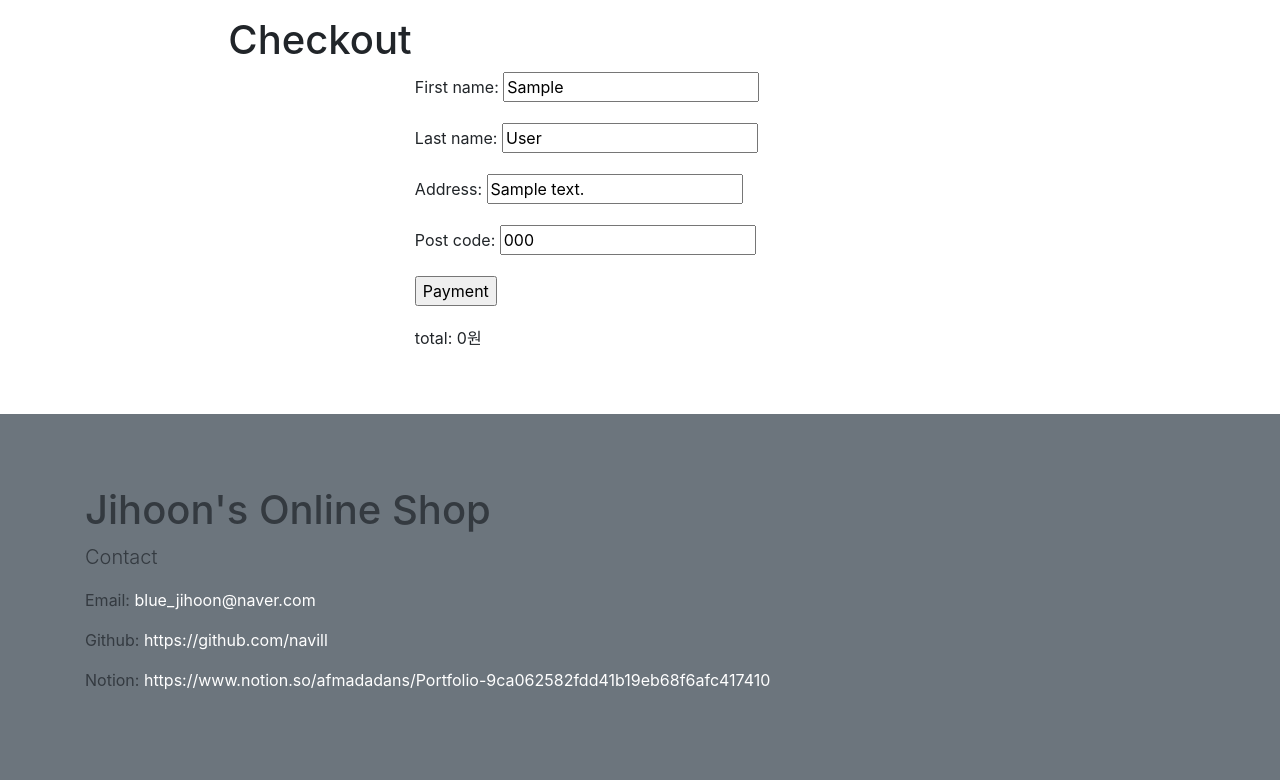
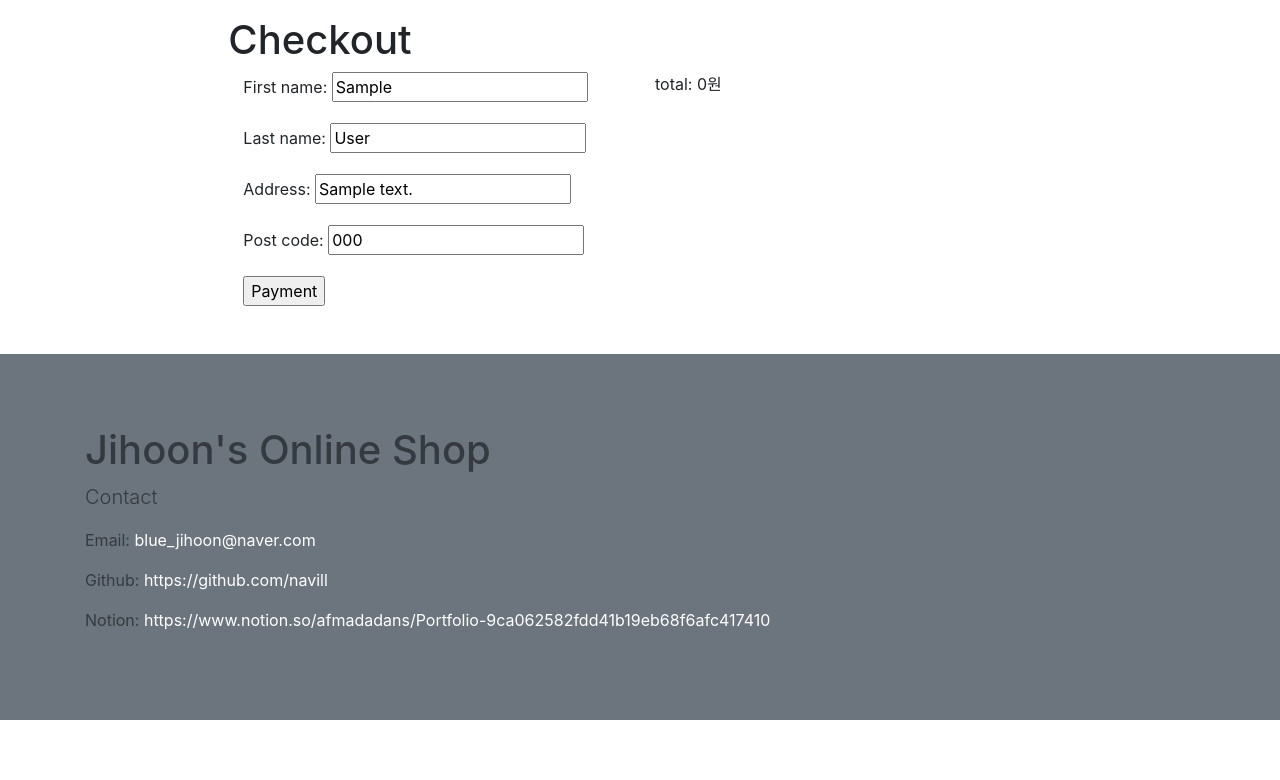
Before and after one commit to navill/port_django_shop, a Django app: page /order/create/ in a window 1280 px wide. Shown: the part 56-836 px from the top of the page. After the commit the page ends 776 px from the top, so only its background shows below. Run offline with Django 3.2, Linux system fonts and the light colour scheme; a user stored in the database is signed in; tables that the repository leaves empty hold one stand-in row (values such as "Sample post"); some libraries are stand-ins or nearby versions.

Commit message:
update source code to fix some issue

```diff
--- a/django_shop/cart/templates/cart/detail.html
+++ b/django_shop/cart/templates/cart/detail.html
@@ -38,7 +38,7 @@ Shopping cart
     <div class='row'>
         <div class='col-3'>
             <a href="{{ product.get_absolute_url }}">
-                <img src="{% if product.get_image_url %}{{ product.get_image_url }}
+                <img src="{% if item.image %}{{ item.image.image.url }}
                 {% else %}{% static 'img/no_image.png' %}{% endif %}" style="width: 180px;height: 100px;">
             </a>
         </div>
@@ -68,7 +68,7 @@ Shopping cart
 <p class="text-right">
     <a href="{{ request.META.HTTP_REFERER }}" class="button mr-5">
         Continue shopping</a>
-    <a href="{% url 'order:create_order' %}" class="button">
+    <a href="{% if request.user.is_authenticated %}{% url 'order:create_order' %}{% else %}{% url 'login' %}{% endif %}" class="button">
         Checkout</a>
 </p>
 
--- a/django_shop/config/settings.py
+++ b/django_shop/config/settings.py
@@ -24,7 +24,7 @@ BASE_DIR = os.path.dirname(os.path.dirname(os.path.abspath(__file__)))
 SECRET_KEY = 'lra+g+s1v=zye=*+2^#)7zlo-jgx6@#f7jwa718k$2u@!f0_cs'
 
 # SECURITY WARNING: don't run with debug turned on in production!
-DEBUG = False
+DEBUG = True
 
 ALLOWED_HOSTS = ['*']
 
--- a/django_shop/order/templates/order/create.html
+++ b/django_shop/order/templates/order/create.html
@@ -5,28 +5,25 @@
 
 {% block content %}
 <h1>Checkout</h1>
-<div class="col-7 display-5 mx-auto">
-    <div class="order-list">
+<div class="col-12 display-5 mx-auto">
+    <div class="row">
+        <div class="col-6">
             <form class='create-order' action="." method="post">
                 {{ form.as_p }}
                 {% csrf_token %}
                 <input class="payment" type="submit" value="Payment">
             </form>
         </div>
-    <div class="order-item-list">
-        <ul style="padding-left: 20px; margin-top: 20px;">
+        <div class="col-6">
             {% for item in cart %}
-            <li style="text-align: right;">
             <p>{{ item.product.name }} X {{ item.quantity }}
                 <span>{{ item.total_price | intcomma }} 원</span>
             </p>
-            </li>
             {% endfor %}
-        </ul>
             <div>
                 <p class="total-price">total: {{cart.get_total_price | intcomma }}원</p>
             </div>
-
+        </div>
     </div>
 </div>
 {% endblock %}
--- a/django_shop/shop/recommender.py
+++ b/django_shop/shop/recommender.py
@@ -14,7 +14,7 @@ r = redis.StrictRedis(host=settings.REDIS_HOST,
 
 class Recommend(Singleton):
 
-    # 늘 그렇듯 필요할 땐 안됨...............
+    # 보류
     # def buy_item(self, products):
     #     product_ids = [p.id for p in products]
     #     print(product_ids)
--- a/django_shop/shop/templates/shop/sidebar.html
+++ b/django_shop/shop/templates/shop/sidebar.html
@@ -20,7 +20,7 @@
                     </div>
                     <div class="row">
                         <a href="{% url 'cart:cart_detail' %}" class="btn btn-primary card-link">Cart</a>
-                        <a href="#" class="btn btn-primary card-link">Buy</a>
+                        <a href="{% url 'order:create_order' %}" class="btn btn-primary card-link">Buy</a>
                     </div>
                 </div>
             </div>
```
Also changed, not shown: django_shop/cart/views.py (+7 -3 lines), django_shop/shop/views.py (+6 -8 lines). Lines whose indentation alone changed are shown as unchanged.
